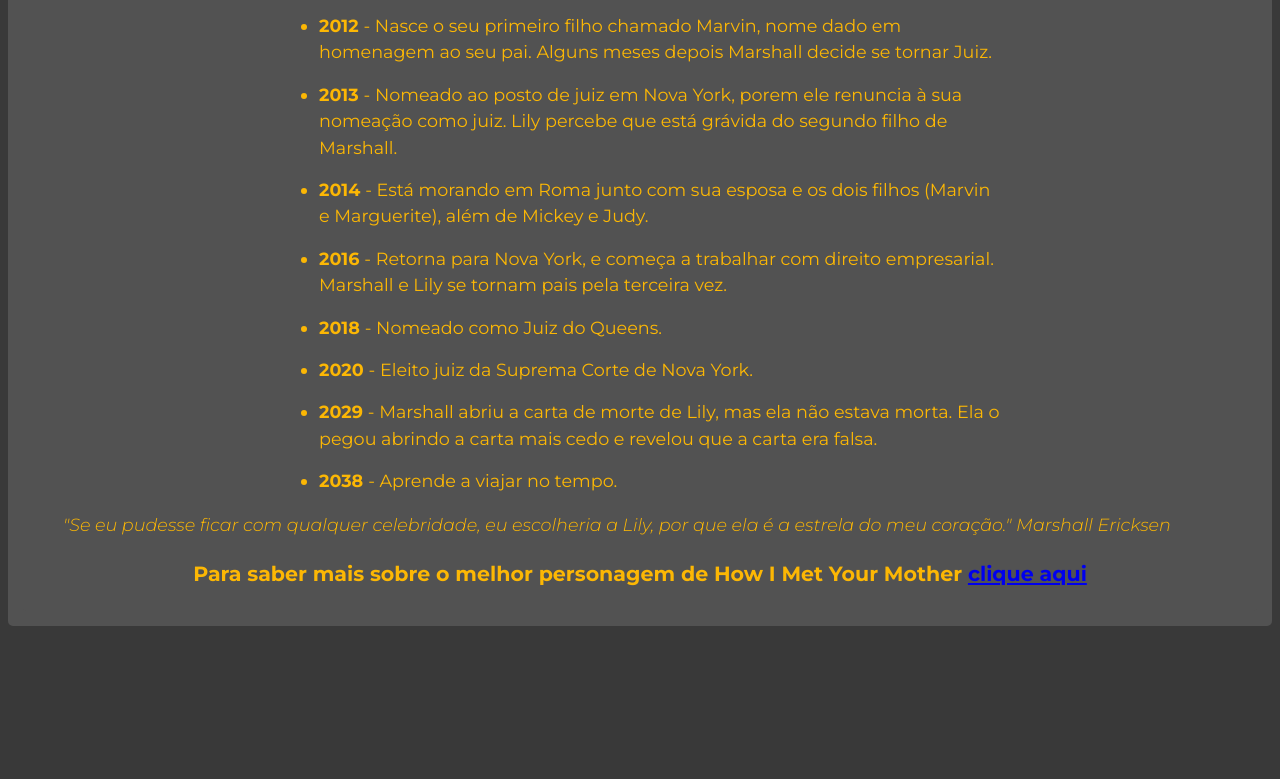
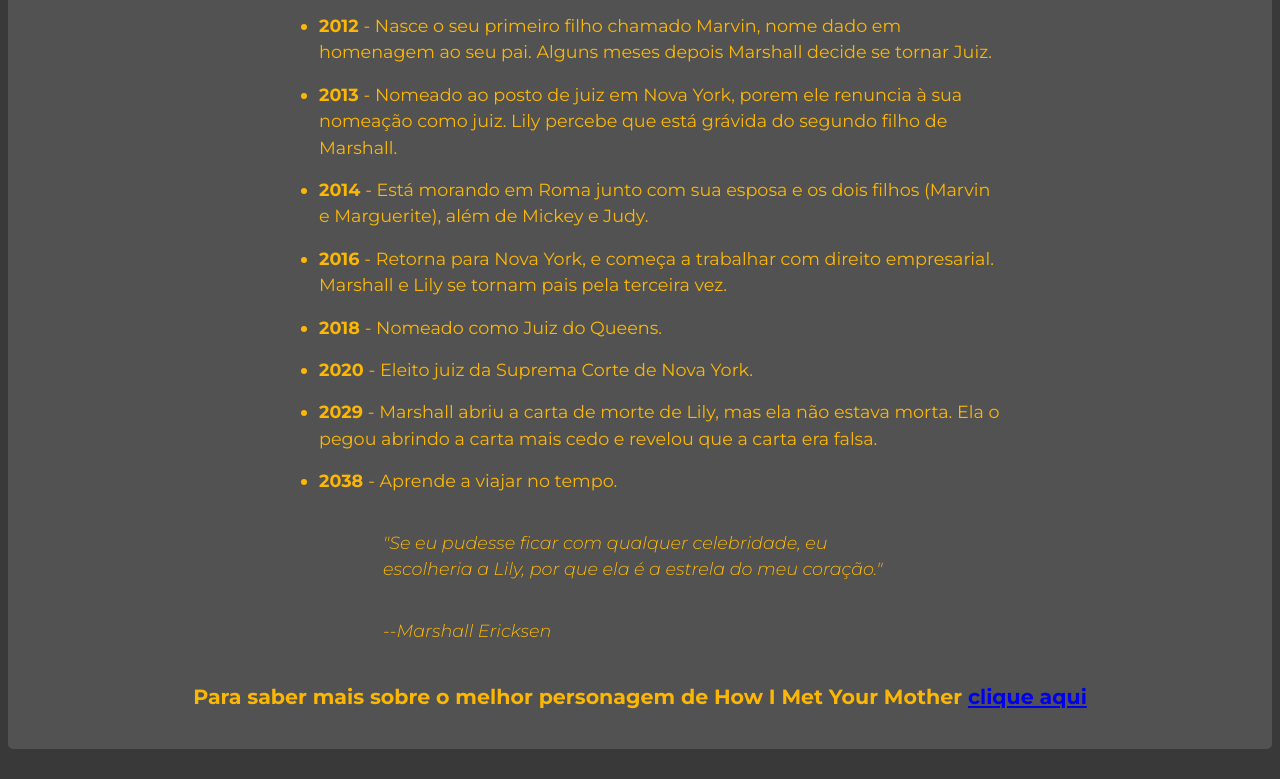
Before and after one commit to diogoodev/tributepage, a plain HTML site: page index.html in a window 1280 px wide. Shown: the part 2134-2913 px from the top of the page. Before the commit the page ends 2790 px from the top, so only its background shows below. Drawn offline with Linux system fonts and the light colour scheme.

Commit message:
adicionando referencias

```diff
--- a/index.html
+++ b/index.html
@@ -56,7 +56,9 @@
       </ul>
       </div>
        </section>
-       <blockquote>"Se eu pudesse ficar com qualquer celebridade, eu escolheria a Lily, por que ela é a estrela do meu coração." Marshall Ericksen</blockquote>
+       <blockquote cite="https://www.fatosdesconhecidos.com.br/10-frases-de-marshall-eriksen-que-devemos-levar-para-vida/"> <p>"Se eu pudesse ficar com qualquer celebridade, eu escolheria a Lily, por que ela é a estrela do meu coração." <p>
+        <cite>--Marshall Ericksen</cite>
+      </blockquote>
       <h3> Para saber mais sobre o melhor personagem de How I Met Your Mother <a
       id="tribute-link"
       href="https://pt.wikipedia.org/wiki/Mar%C3%ADlia_Mendon%C3%A7a"
```
